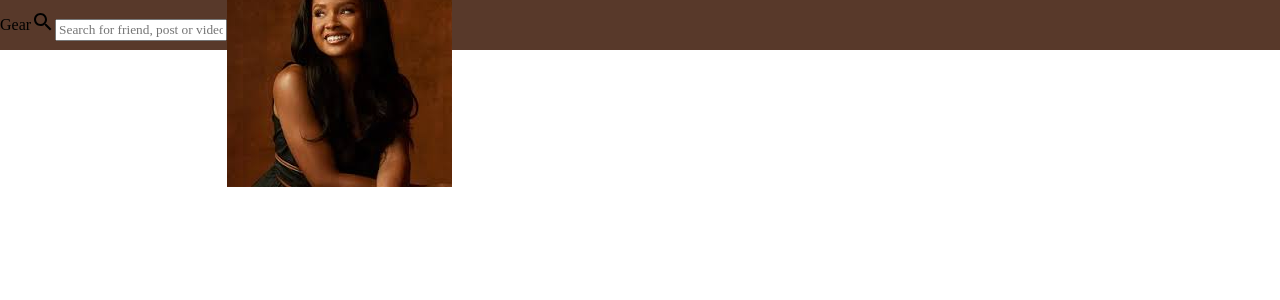
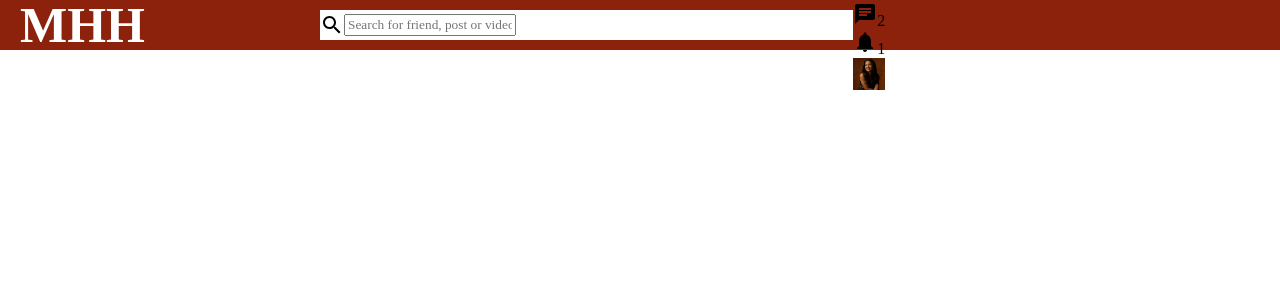
Before and after one commit to Sly-Ry/Monster-Hunter-Hub, a React (Create React App) app: page / in a window 1280 px wide. Shown: the top 300 px of the page. Built offline with nearby package versions, Linux system fonts and the light colour scheme; a web font is replaced by a local one.

Commit message:
added initial styling to homepage logo and nav bar

```diff
--- a/src/components/topbar/Topbar.jsx
+++ b/src/components/topbar/Topbar.jsx
@@ -1,11 +1,11 @@
-import "./topbar.css"
-import { Search, Person, Chat, Notifications } from "@material-ui/icons"
+import "./topbar.css";
+import { Search, Person, Chat, Notifications } from "@material-ui/icons";
 
 export default function Topbar() {
     return (
         <div className="topbarContainer">
             <div className="topbarLeft">
-                <span className="logo">Gear</span>
+                <span className="logo">MHH</span>
             </div>
             <div className="topbarCenter">
                 <div className="searchbar">
--- a/src/components/topbar/topbar.css
+++ b/src/components/topbar/topbar.css
@@ -1,9 +1,44 @@
 .topbarContainer{
     height: 50px;
     width: 100%;
-    background-color: rgb(88, 57, 42);
+    background-color: rgb(140, 33, 12);
     display: flex;
     align-items: center;
     position: sticky;
-    position: 0;
+    top: 0;
 }
+
+
+
+.topbarLeft{
+    flex: 3;
+}
+
+.logo{
+    font-size: 50px;
+    margin-left: 20px;
+    font-weight: bold;
+    color: white;
+    cursor: pointer;
+}
+
+.topbarCenter{
+    flex: 5;
+}
+
+.searchbar{
+    width: 100%;
+    height: 30px;
+    background-color: white;
+    display: flex;
+    align-items: center;
+}
+
+.topbarRight{
+    flex: 4;
+}
+
+.topbarImage{
+    width: 32px;
+    height: 32px;
+}
```
